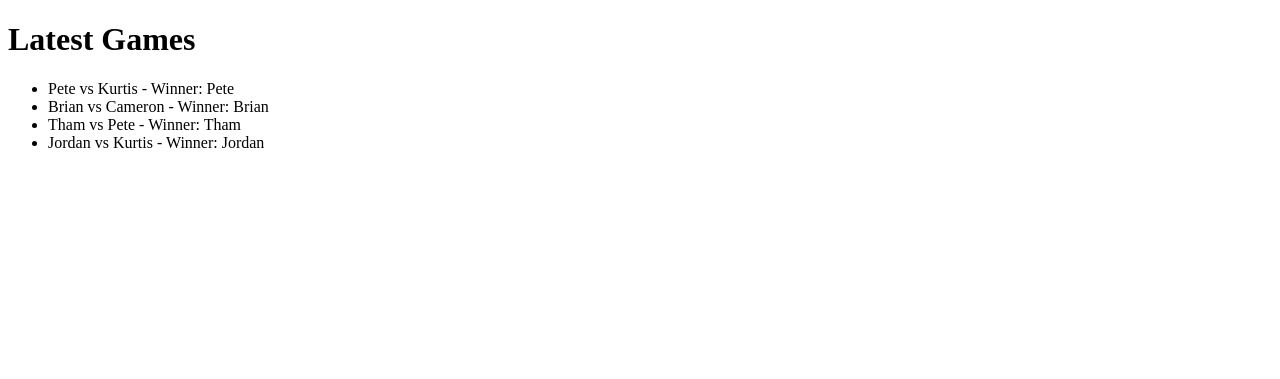
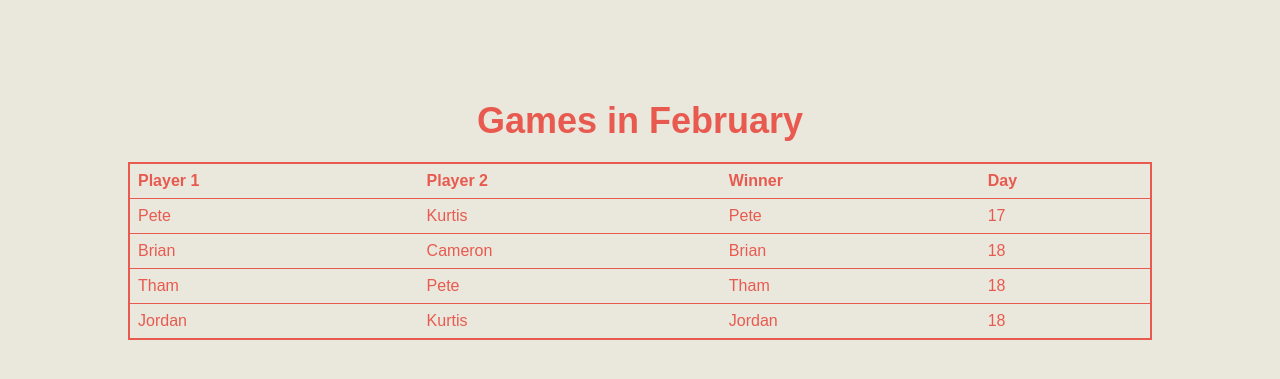
Before and after one commit to peteroh67/pool-league, a Django app: page /pool/games/ in a window 1280 px wide. Shown: the top 379 px of the page. Run offline with Django 5.2, Linux system fonts and the light colour scheme; data comes from the database, SQL or seed files in the repository.

Commit message:
index and game templates progressed. css styles introduced. Directory structure amended.

```diff
--- a/mysite/mysite/settings.py
+++ b/mysite/mysite/settings.py
@@ -119,7 +119,7 @@ USE_TZ = True
 STATIC_URL = 'static/'
 
 STATICFILES_DIRS = [
-    os.path.join(BASE_DIR, 'pool/static')
+    os.path.join(BASE_DIR, 'static')
 ]
 
 # Default primary key field type
--- a/mysite/pool/templates/pool/games.html
+++ b/mysite/pool/templates/pool/games.html
@@ -2,19 +2,44 @@
 <html lang="en">
 <head>
     <meta charset="UTF-8">
-    <title>Title</title>
+    <title>Games</title>
+    {% load static %}
+    <link rel="stylesheet" href="{% static 'pool/css/styles.css' %}">
 </head>
-<body>
-    <h1>Latest Games</h1>
-        {% if latest_games_list %}
-        <ul>
-            {% for game in latest_games_list %}
-            <li>{{ game }}</li>
-            {% endfor %}
-        </ul>
-        {% else %}
-        <p>No games found.</p>
-        {% endif %}
+    <body>
+        <div class="container">
+            {% if games_list %}
 
+            {% with games_list.0.game_date|date:"F" as month_name %}
+
+            <h1>Games in {{ month_name }}</h1>
+            {% endwith %}
+            <div class="game_table">
+                <table>
+                    <thead>
+                        <tr>
+                            <th>Player 1</th>
+                            <th>Player 2</th>
+                            <th>Winner</th>
+                            <th>Day</th>
+                        </tr>
+                    </thead>
+                    <tbody>
+                        {% for game in games_list %}
+                        <tr>
+                            <td>{{ game.player_1 }}</td>
+                            <td>{{ game.player_2 }}</td>
+                            <td>{{ game.winner }}</td>
+                            <td>{{ game.game_date|date:"d" }}</td>
+                        </tr>
+                        {% endfor %}
+                    </tbody>
+                </table>
+            </div>
+            {% else %}
+            <h1>No games played in this month</h1>
+            {% endif %}
+        </div>
+    <script src="{% static 'js/script.js' %}"></script>
 </body>
 </html>
--- a/mysite/pool/templates/pool/index.html
+++ b/mysite/pool/templates/pool/index.html
@@ -4,7 +4,7 @@
         <meta charset="UTF-8">
         <title>NOC Pool League</title>
         {% load static %}
-        <link rel="stylesheet" href="{% static 'pool/styles.css' %}">
+        <link rel="stylesheet" href="{% static 'pool/css/styles.css' %}">
     </head>
     <body>
         <div class="container">
--- a/mysite/pool/views.py
+++ b/mysite/pool/views.py
@@ -18,6 +18,6 @@ def games(request, month=None):
         month = datetime.now().month
 
     games_in_month = Game.objects.filter(game_date__month=month).order_by("game_date")
-    context = {"latest_games_list": games_in_month}
+    context = {"games_list": games_in_month}
 
     return render(request, "pool/games.html", context)
--- /dev/null
+++ b/mysite/static/pool/css/styles.css
@@ -0,0 +1,65 @@
+body {
+    background-color: #EAE7DC;
+    color: #E85A4F;
+    font-family: Arial, sans-serif;
+    margin: 0;
+    padding: 0;
+}
+
+.container {
+    text-align: center;
+    margin-top: 100px;
+}
+
+h1 {
+    font-size: 36px;
+    margin-bottom: 20px;
+    font-color: 66FCF1;
+}
+
+.button-links {
+    display: flex;
+    flex-direction: column;
+    align-items: center;
+}
+
+a {
+    color: #E85A4F; /* Text color for links */
+}
+
+table {
+    width: 80%; /* Set the width of the table */
+    margin: 0 auto; /* Center the table horizontally */
+    border-collapse: collapse; /* Collapse table borders */
+    border: 2px solid #E85A4F; /* Border color for the table */
+}
+
+th, td {
+    padding: 8px;
+    text-align: left;
+    border-bottom: 1px solid #E85A4F; /* Border color for table rows */
+}
+
+th {
+    background-color: #EAE7DC; /* Background color for table header */
+}
+
+.button {
+    display: inline-block;
+    padding: 10px 20px;
+    margin: 10px;
+    text-decoration: none;
+    color: #E85A4F;
+    background-color: #EAE7DC;
+    border: 2px solid #E85A4F;
+    border-radius: 5px;
+    font-size: 18px;
+    width: 200px;
+    text-align: center;
+    transition: background-color 0.3s, border-color 0.3s;
+}
+
+.button:hover {
+    background-color: #D8C3A5;
+    color: #E98074;
+}
```
Also changed, not shown: mysite/pool/static/pool/styles.css (deleted, +0 -38 lines), mysite/static/pool/js/script.js (added).
